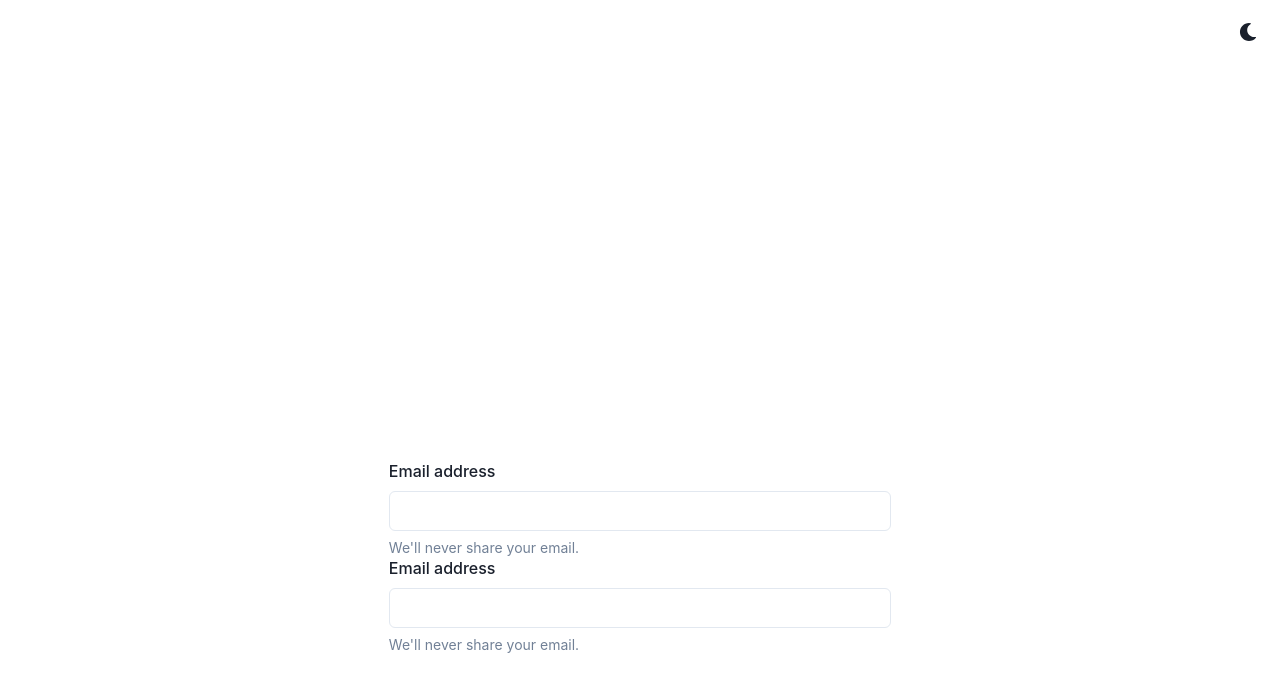
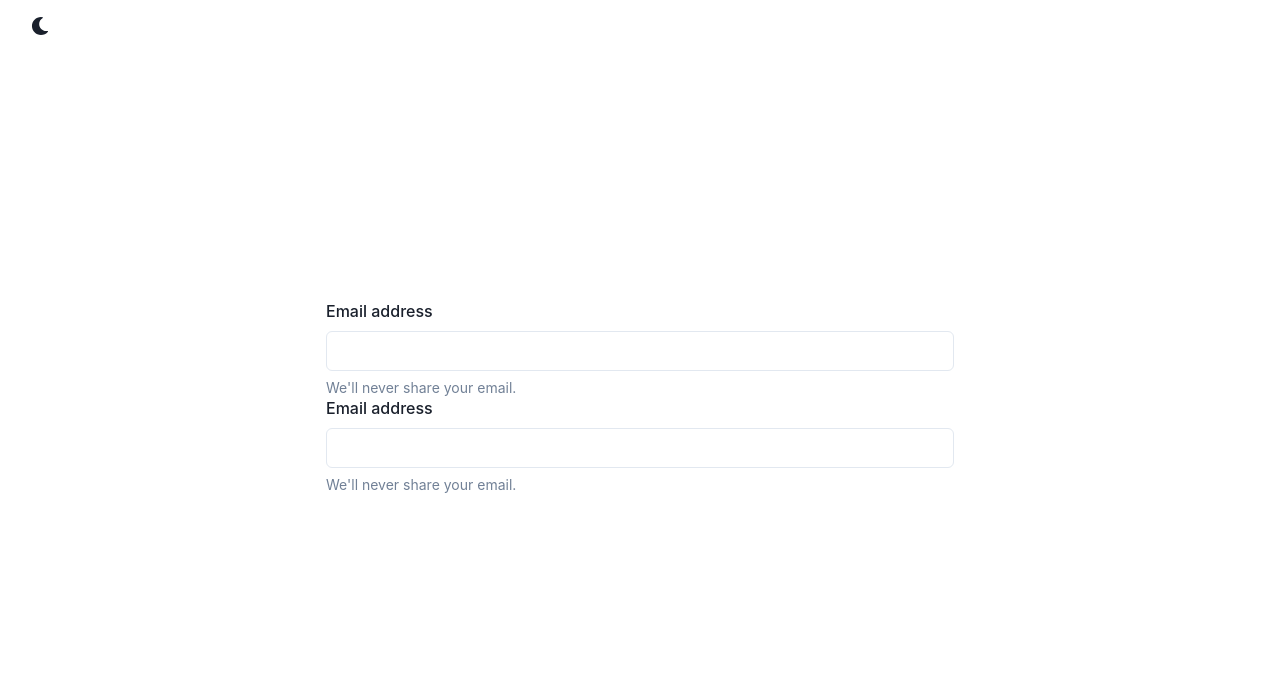
Before and after one commit to ricardober93/frontLabFin, a React (Create React App) app: page /login in a window 1280 px wide. Shown: the top 692 px of the page. Built offline with nearby package versions, Linux system fonts and the light colour scheme.

Commit message:
Pruebas con las librerias ts

```diff
--- a/src/App.tsx
+++ b/src/App.tsx
@@ -1,5 +1,5 @@
 import * as React from "react";
-import { ChakraProvider, Grid, theme } from "@chakra-ui/react";
+import { Box, ChakraProvider, theme } from "@chakra-ui/react";
 import { ColorModeSwitcher } from "./ColorModeSwitcher";
 import RouteWithSubRoutes from "./component/RouterWithSubRoutes";
 import { BrowserRouter as Router, Switch } from "react-router-dom";
@@ -8,14 +8,14 @@ import routes from "./router";
 export const App = () => (
   <Router>
     <ChakraProvider theme={theme}>
-      <Grid minH="100vh" p={3}>
-        <ColorModeSwitcher justifySelf="flex-end" />
+      <Box as="main" minH="100vh" p={3}>
+        <ColorModeSwitcher h="10%" justifySelf="flex-end" />
         <Switch>
           {routes.map((route, i) => (
             <RouteWithSubRoutes key={i} {...route} />
           ))}
         </Switch>
-      </Grid>
+      </Box>
     </ChakraProvider>
   </Router>
 );
--- a/src/component/FormLogin/FormLogin.js
+++ b/src/component/FormLogin/FormLogin.js
@@ -4,11 +4,12 @@ import {
   FormErrorMessage,
   FormHelperText,
   Input,
+  Box,
 } from "@chakra-ui/react";
 
 export default function FormLogin() {
   return (
-    <form>
+    <Box as="form" w="50%">
       <FormControl id="email">
         <FormLabel>Email address</FormLabel>
         <Input type="email" />
@@ -21,6 +22,6 @@ export default function FormLogin() {
         <Input type="email" />
         <FormHelperText>We'll never share your email.</FormHelperText>
       </FormControl>
-    </form>
+    </Box>
   );
 }
--- a/src/pages/login/Login.js
+++ b/src/pages/login/Login.js
@@ -1,15 +1,20 @@
-import { Box } from '@chakra-ui/layout'
-import FormLogin from '../../component/FormLogin/FormLogin'
-import MyApp from '../../component/layout/MyApp'
+import { Box } from "@chakra-ui/layout";
+import FormLogin from "../../component/FormLogin/FormLogin";
+import MyApp from "../../component/layout/MyApp";
 
 export default function Login() {
-    return (
-        <MyApp>
-        <Box as="section" h="100%" w="100%" d="flex" justifyContent="center" alignItems="center">
-            <Box as="section" w="40%" >
-               <FormLogin />
-            </Box>
-        </Box>
-        </MyApp>
-    )
+  return (
+    <MyApp>
+      <Box
+        as="section"
+        minH="90vh"
+        w="100%"
+        d="flex"
+        justifyContent="center"
+        alignItems="center"
+      >
+        <FormLogin />
+      </Box>
+    </MyApp>
+  );
 }
```
